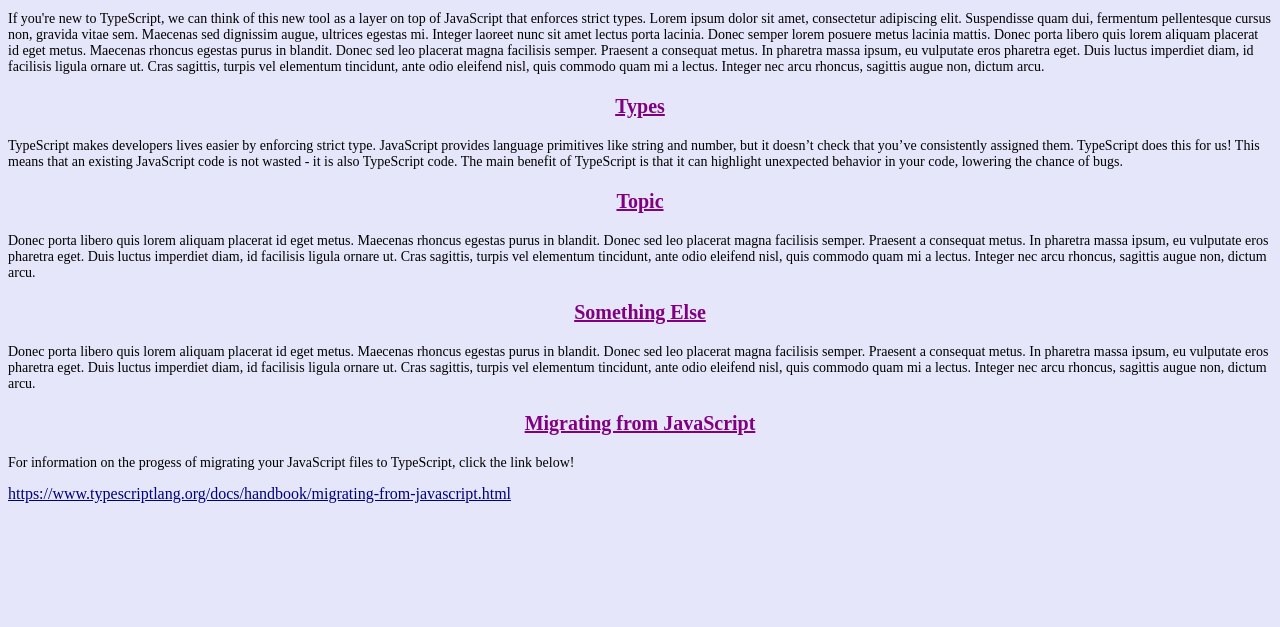
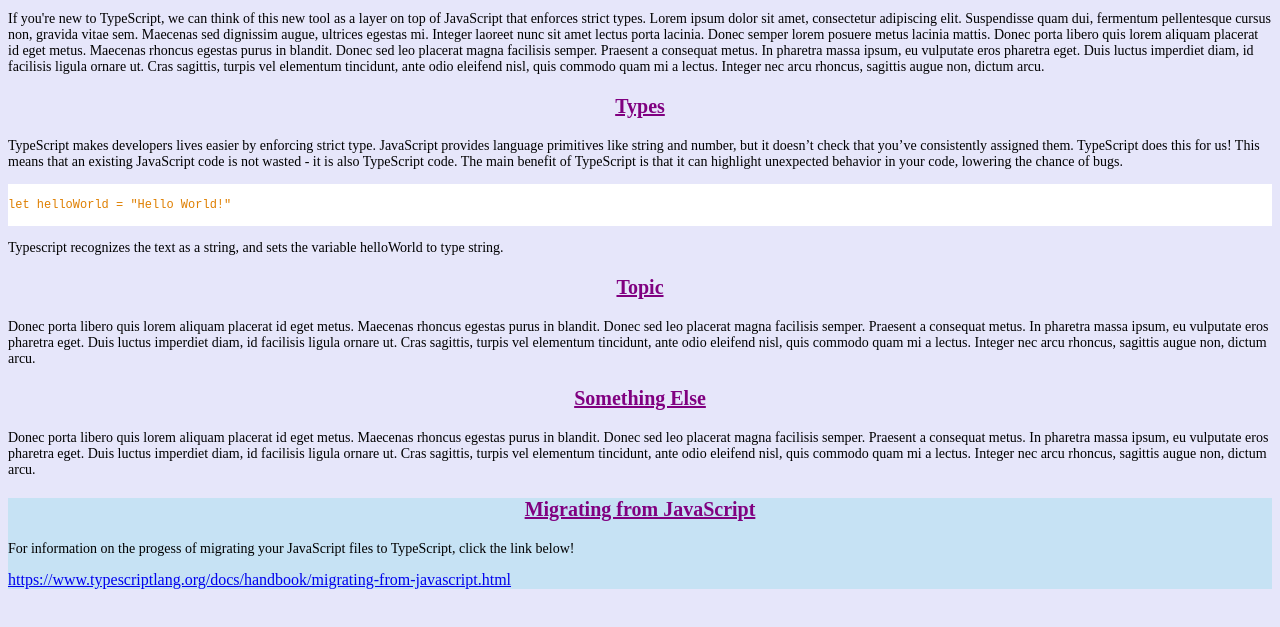
Before and after one commit to cs401-fall2022/lesson14-aprilclark597, a plain HTML site: page index.html in a window 1280 px wide. Shown: the part 95-722 px from the top of the page. Drawn offline with Linux system fonts and the light colour scheme.

Commit message:
format update

```diff
--- a/index.html
+++ b/index.html
@@ -37,6 +37,8 @@
         is not wasted - it is also TypeScript code. The main benefit of TypeScript is that it can
         highlight unexpected behavior in your code, lowering the chance of bugs.
       </p>
+      <p class="code"><br>let helloWorld = "Hello World!"<br><br></p>
+      <p>Typescript recognizes the text as a string, and sets the variable helloWorld to type string.</p>
       <h3>Topic</h3>
       <p>
         Donec porta libero quis lorem aliquam placerat id eget metus. Maecenas
@@ -57,9 +59,11 @@
         odio eleifend nisl, quis commodo quam mi a lectus. Integer nec arcu
         rhoncus, sagittis augue non, dictum arcu.
       </p>
-      <h3>Migrating from JavaScript</h3>
-      <p>For information on the progess of migrating your JavaScript files to TypeScript, click the link below!</p>
-      <a class="active" href="https://www.typescriptlang.org/docs/handbook/migrating-from-javascript.html">https://www.typescriptlang.org/docs/handbook/migrating-from-javascript.html</a>
+      <div class = "fourth">
+      <h3 class = "fourth">Migrating from JavaScript</h3>
+      <p class = "fourth">For information on the progess of migrating your JavaScript files to TypeScript, click the link below!</p>
+      <a class="fourth" href="https://www.typescriptlang.org/docs/handbook/migrating-from-javascript.html" >https://www.typescriptlang.org/docs/handbook/migrating-from-javascript.html</a>
+    </div>
     </div>
   </body>
 </html>
```
